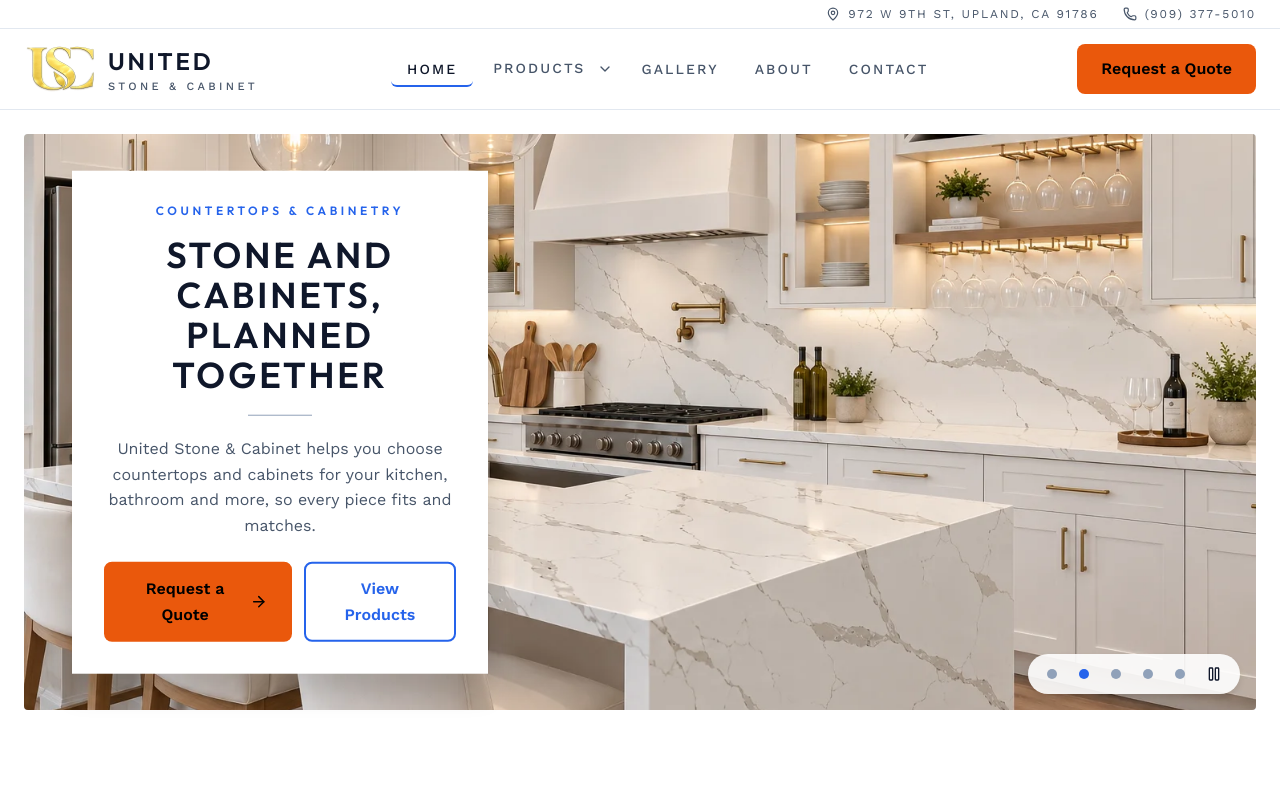
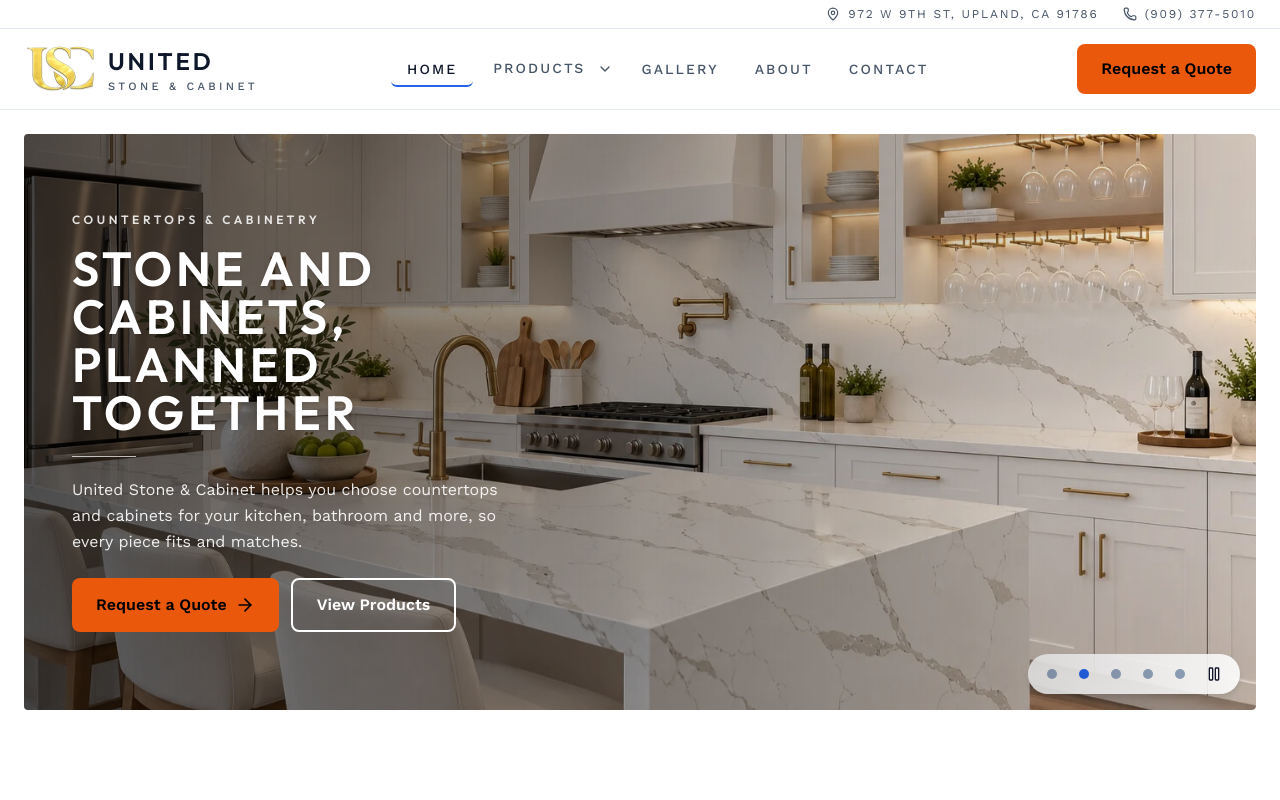
Before and after one commit to infounitedstoneandcabinet-beep/USC-website, a Next.js app: page / in a window 1280 px wide. Shown: the top 800 px of the page. Built offline with nearby package versions, Linux system fonts and the light colour scheme.

Commit message:
Home hero: text on the photo instead of a white card, slow zoom on slides
Co-Authored-By: Claude Opus 5.5 <noreply@anthropic.com>

```diff
--- a/app/globals.css
+++ b/app/globals.css
@@ -24,6 +24,17 @@
   --shadow-md: 0 4px 6px rgba(0, 0, 0, 0.1);
   --shadow-lg: 0 10px 15px rgba(0, 0, 0, 0.1);
   --shadow-xl: 0 20px 25px rgba(0, 0, 0, 0.15);
+
+  /* Slow push-in on the hero photos (Ken Burns). */
+  --animate-kenburns: kenburns 7s ease-out forwards;
+  @keyframes kenburns {
+    from {
+      transform: scale(1);
+    }
+    to {
+      transform: scale(1.12);
+    }
+  }
 }
 
 @layer base {
--- a/app/page.tsx
+++ b/app/page.tsx
@@ -104,28 +104,30 @@ export default function Home() {
     <>
       <section className="bg-white pt-4 sm:pt-6">
         <div className="mx-auto max-w-7xl px-4 sm:px-6">
-          <div className="relative">
-            <HeroCarousel
-              slides={heroSlides}
-              className="aspect-[4/3] w-full sm:aspect-[16/9] lg:aspect-auto lg:h-[36rem]"
+          <div className="relative overflow-hidden rounded-sm">
+            <HeroCarousel slides={heroSlides} className="h-[34rem] w-full sm:h-[32rem] lg:h-[36rem]" />
+            {/* Text sits right on the photo; a dark wash keeps it readable. */}
+            <div
+              aria-hidden="true"
+              className="pointer-events-none absolute inset-0 bg-gradient-to-t from-black/75 via-black/45 to-black/10 lg:bg-gradient-to-r lg:from-black/65 lg:via-black/35 lg:to-transparent"
             />
-            <div className="relative -mt-10 mx-3 bg-white p-6 text-center shadow-xl sm:mx-10 sm:p-8 lg:absolute lg:left-12 lg:top-1/2 lg:mx-0 lg:mt-0 lg:w-[26rem] lg:-translate-y-1/2">
-              <p className="font-heading text-xs font-semibold uppercase tracking-[0.3em] text-primary">
+            <div className="pointer-events-none absolute inset-x-0 bottom-0 p-6 text-center text-white sm:p-10 lg:inset-y-0 lg:left-12 lg:right-auto lg:flex lg:w-[28rem] lg:flex-col lg:justify-center lg:p-0 lg:text-left">
+              <p className="font-heading text-xs font-semibold uppercase tracking-[0.3em] text-white/85">
                 Countertops &amp; Cabinetry
               </p>
-              <h1 className="mt-4 text-3xl font-semibold uppercase tracking-[0.08em] text-ink sm:text-4xl lg:text-3xl xl:text-4xl">
+              <h1 className="mt-4 text-3xl font-semibold uppercase tracking-[0.08em] text-white drop-shadow-sm sm:text-4xl xl:text-5xl">
                 Stone and cabinets, planned together
               </h1>
-              <span aria-hidden="true" className="mx-auto mt-5 block h-px w-16 bg-slate-400" />
-              <p className="mt-5 text-muted-foreground">
+              <span aria-hidden="true" className="mx-auto mt-5 block h-px w-16 bg-white/70 lg:mx-0" />
+              <p className="mt-5 text-white/90">
                 United Stone &amp; Cabinet helps you choose countertops and cabinets for your kitchen, bathroom and
                 more, so every piece fits and matches.
               </p>
-              <div className="mt-6 flex flex-col justify-center gap-3 sm:flex-row lg:flex-col xl:flex-row">
+              <div className="pointer-events-auto mt-6 flex flex-col justify-center gap-3 sm:flex-row lg:justify-start">
                 <ButtonLink href="/contact">
                   Request a Quote <ArrowRight aria-hidden="true" className="size-5" />
                 </ButtonLink>
-                <ButtonLink href="/products" variant="outline">
+                <ButtonLink href="/products" variant="light">
                   View Products
                 </ButtonLink>
               </div>
--- a/components/hero-carousel.tsx
+++ b/components/hero-carousel.tsx
@@ -7,14 +7,19 @@ import { cn } from "@/lib/utils";
 type Slide = { src: string; alt: string };
 
 // Auto-advances right to left; the first slide is cloned at the end so the loop never runs backwards.
+// The showing photo slowly zooms in (Ken Burns); the one sliding out keeps its zoom so nothing jumps.
 export function HeroCarousel({ slides, className }: { slides: Slide[]; className?: string }) {
   const [index, setIndex] = useState(0);
   const [animate, setAnimate] = useState(true);
   const [playing, setPlaying] = useState(true);
   const [hovered, setHovered] = useState(false);
+  const [reduceMotion, setReduceMotion] = useState(false);
 
   useEffect(() => {
-    if (window.matchMedia("(prefers-reduced-motion: reduce)").matches) setPlaying(false);
+    if (window.matchMedia("(prefers-reduced-motion: reduce)").matches) {
+      setPlaying(false);
+      setReduceMotion(true);
+    }
   }, []);
 
   useEffect(() => {
@@ -57,14 +62,19 @@ export function HeroCarousel({ slides, className }: { slides: Slide[]; className
         onTransitionEnd={onTransitionEnd}
       >
         {track.map((s, i) => (
+          <div key={`${s.src}-${i}`} className="h-full w-full shrink-0 overflow-hidden">
             <img
-            key={`${s.src}-${i}`}
               src={s.src}
               alt={i === slides.length ? "" : s.alt}
               aria-hidden={i !== current || i === slides.length ? true : undefined}
               loading={i === 0 ? "eager" : "lazy"}
-            className="h-full w-full shrink-0 object-cover"
+              style={{ animationPlayState: playing ? "running" : "paused" }}
+              className={cn(
+                "h-full w-full object-cover",
+                !reduceMotion && (i === index || i === index - 1) && "animate-kenburns",
+              )}
             />
+          </div>
         ))}
       </div>
 
```
Lines whose indentation alone changed are shown as unchanged.
